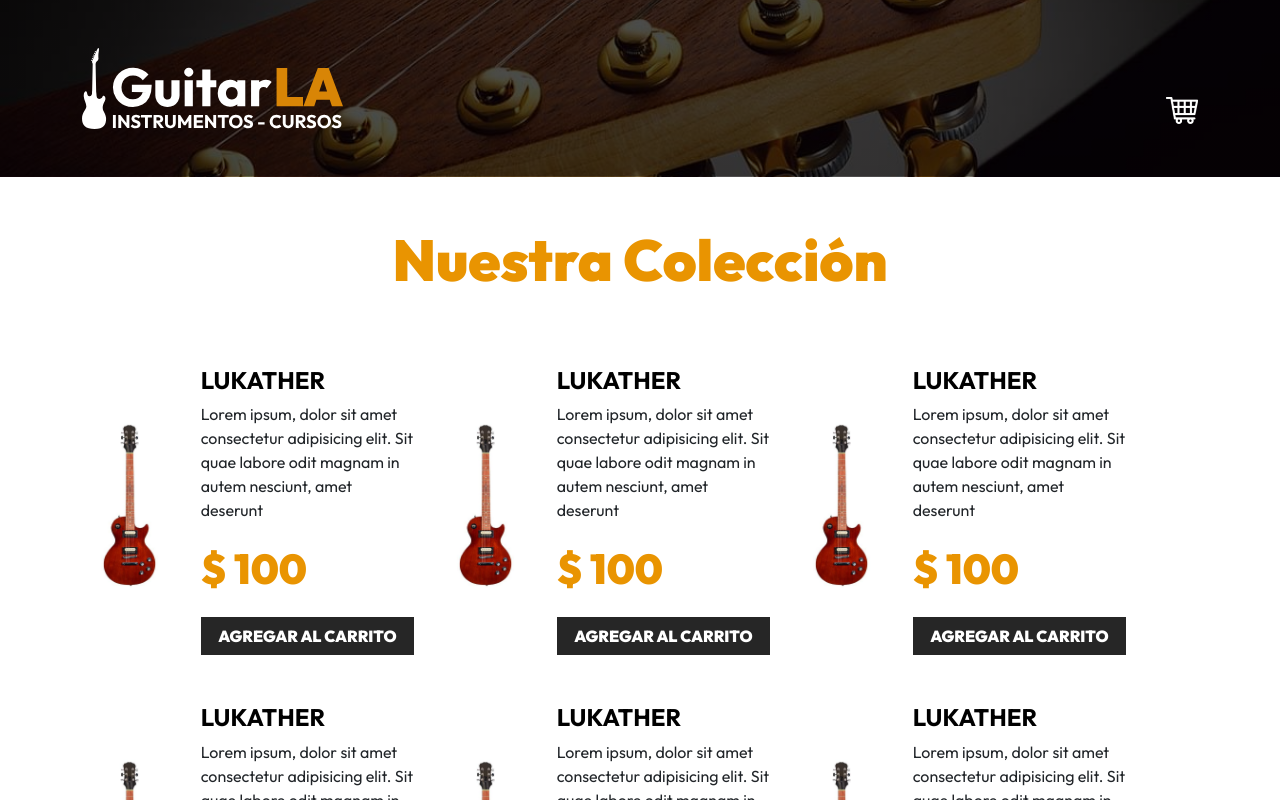
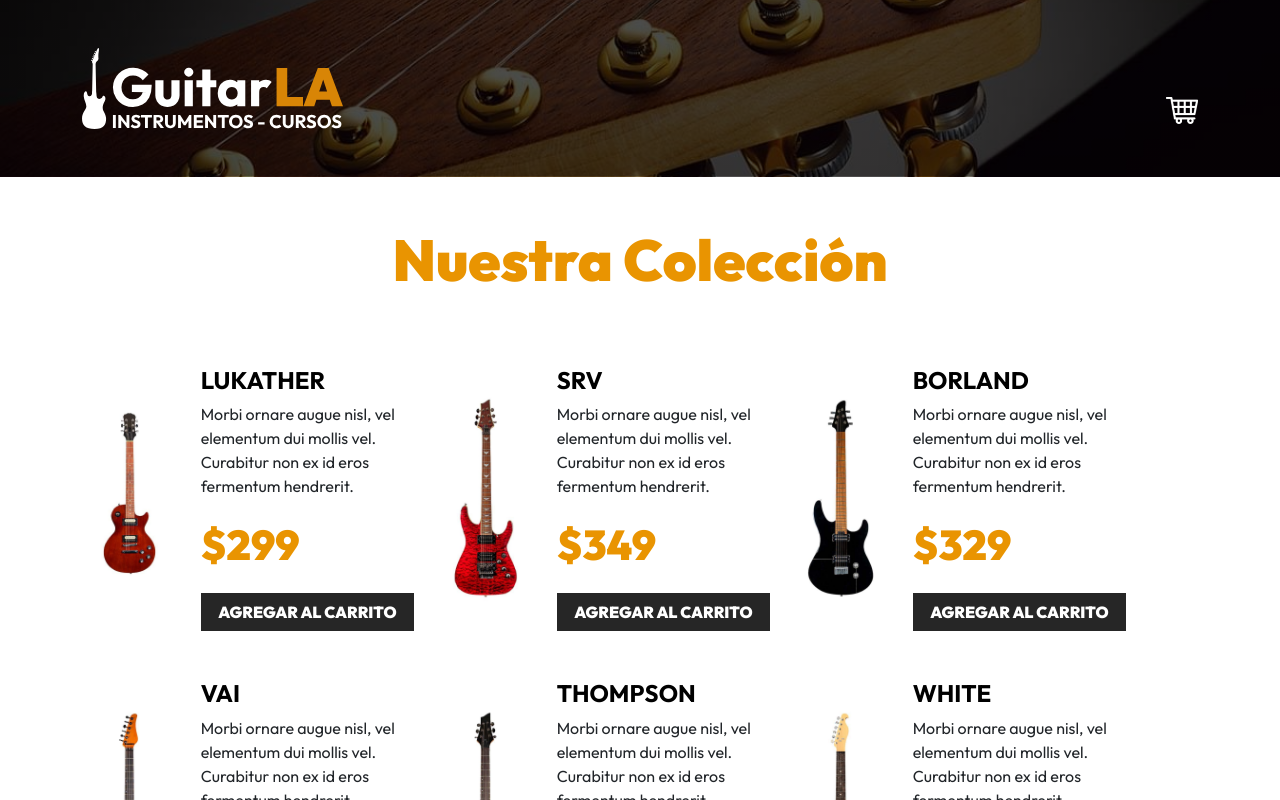
Before and after one commit to manvargs92/curso-react-typescript-udemy, a React (Vite) app in the folder guitarla/: page / in a window 1280 px wide. Shown: the top 800 px of the page. Built offline with nearby package versions, Linux system fonts and the light colour scheme.

Commit message:
Mostrando información de cada guitarra.

```diff
--- a/guitarla/src/App.jsx
+++ b/guitarla/src/App.jsx
@@ -28,8 +28,6 @@
 
     const [data, setData] = useState(db);
 
-
-
   return (
     <>
 
@@ -41,10 +39,13 @@
           <div className="row mt-5">
 
             { // las llaves indican que es código de JS
-              data.map(() => (
+              data.map((guitar) => (
                 <Guitar
-                  price={100} // prop - valor que se le va a pasar al componente
-                  auth={true}
+                  key={guitar.id} // Siempre al iterar hay que pasar un identificador único, ya sea un id, un name, etc, siempre que sean únicos
+                  // price={100} // nombre-prop={valor-que-se-le-va-a-pasar-al-componente}
+                  // auth={true}
+
+                  guitar={guitar}
                 />
               ))
             }
--- a/guitarla/src/components/Guitar.jsx
+++ b/guitarla/src/components/Guitar.jsx
@@ -1,19 +1,25 @@
 
-function Guitar(props) { // props - tomamos los props
+// function Guitar(props) { // props - tomamos los props
+function Guitar({guitar}) { // aplicando destructuring a props
 
-    console.log(props.price); // acceder a los props y sus valores
-    console.log(props.auth);
+    // console.log(props.price); // acceder a los props y sus valores
+    // console.log(props.auth);
+    console.log(guitar);
+
+    const {id, name, image, description, price} = guitar; // aplicando destructuring al prop guitar
 
     return (
         <>
             <div className="col-md-6 col-lg-4 my-4 row align-items-center">
                 <div className="col-4">
-                    <img className="img-fluid" src="./public/img/guitarra_01.jpg" alt="imagen guitarra" />
+                    <img className="img-fluid" src={ `/img/${image}.jpg` } alt="imagen guitarra" />
                 </div>
                 <div className="col-8">
-                    <h3 className="text-black fs-4 fw-bold text-uppercase">Lukather</h3>
-                    <p>Lorem ipsum, dolor sit amet consectetur adipisicing elit. Sit quae labore odit magnam in autem nesciunt, amet deserunt</p>
-                    <p className="fw-black text-primary fs-3">$ { props.price }</p>
+                    {/* <h3 className="text-black fs-4 fw-bold text-uppercase">{ props.guitar.name }</h3>  sin aplicar destructuring */}
+                    {/* <h3 className="text-black fs-4 fw-bold text-uppercase">{ guitar.name }</h3>  aplicando destructuring a props*/}
+                    <h3 className="text-black fs-4 fw-bold text-uppercase">{ name }</h3> {/* aplicando destructuring al prop guitar */}
+                    <p>{ description }</p>
+                    <p className="fw-black text-primary fs-3">${ price }</p>
                     <button
                         type="button"
                         className="btn btn-dark w-100"
```
